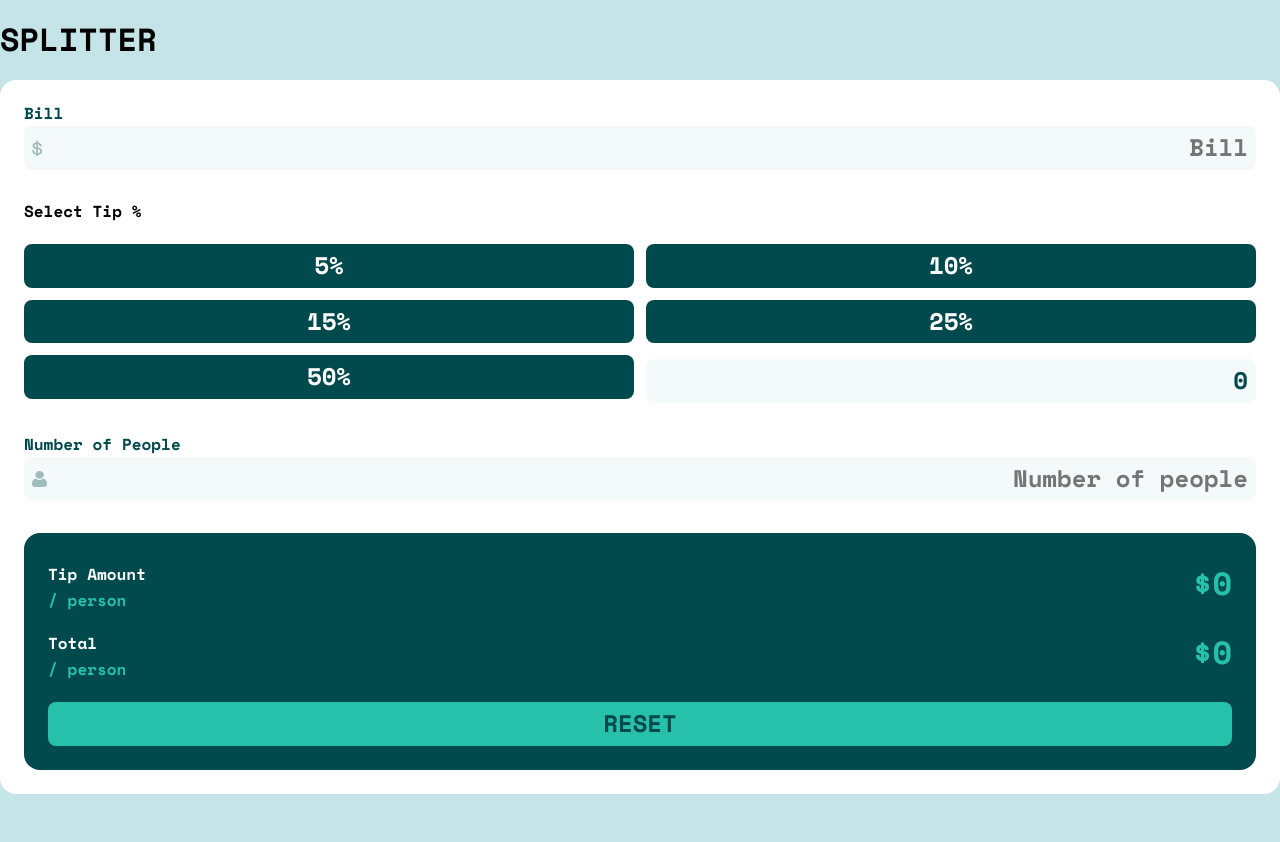
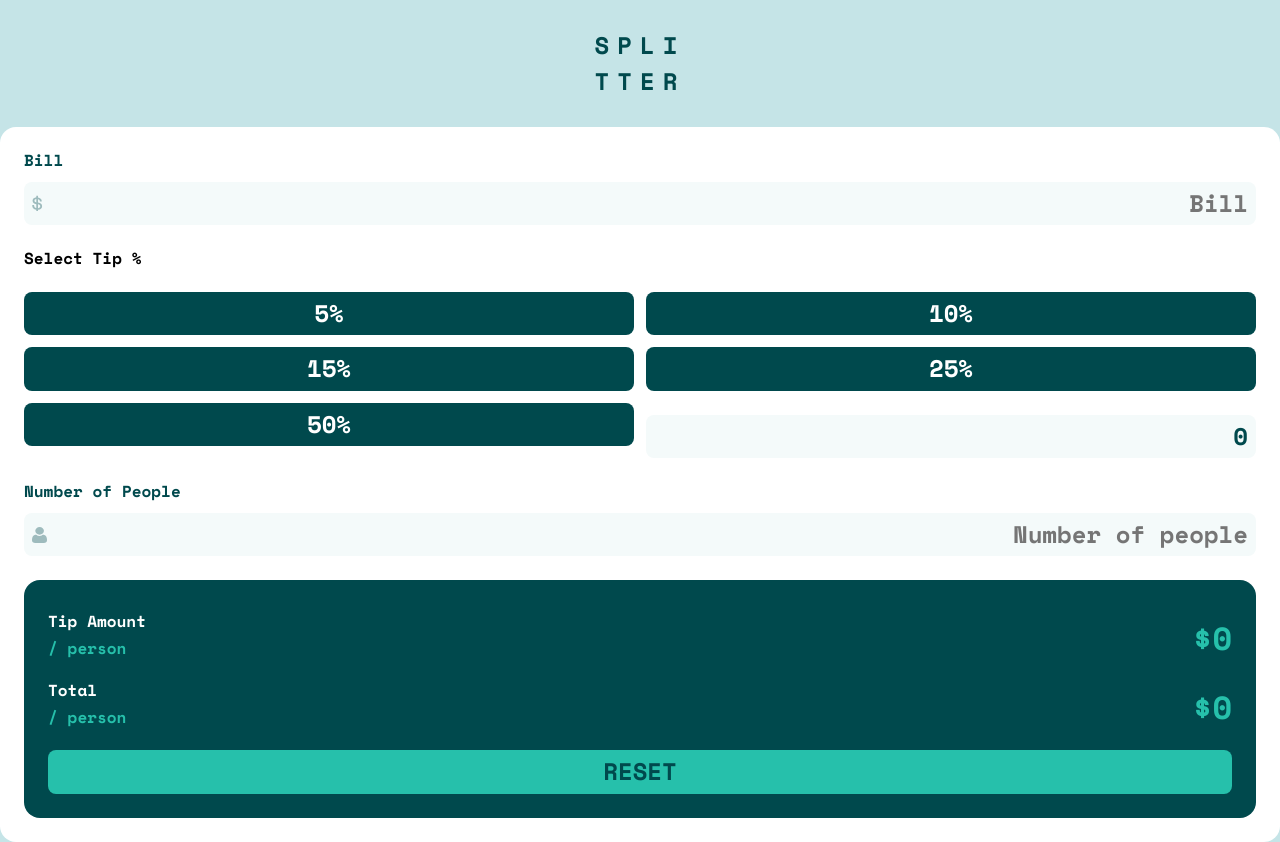
Before and after one commit to alex-castelo/frontend-mentor-tip-calculator-app, a Vue app: page / in a window 1280 px wide. Before the commit the page ends 800 px from the top, so only its background shows below. Built offline with nearby package versions, Linux system fonts and the light colour scheme.

Commit message:
Create TheHeader component

```diff
--- a/src/App.vue
+++ b/src/App.vue
@@ -1,7 +1,7 @@
 <template>
   <main>
     <body>
-      <h1>SPLITTER</h1>
+      <the-header />
       <base-card class="stack-medium">
         <base-input
           type="number"
@@ -29,6 +29,8 @@
 </template>
 <script lang="ts" setup>
 import { ref } from 'vue'
+
+import TheHeader from './components/TheHeader'
 import BaseCard from './components/BaseCard'
 import BaseInput from './components/BaseInput'
 import SummaryCard from './components/SummaryCard'
--- a/src/assets/main.css
+++ b/src/assets/main.css
@@ -32,5 +32,5 @@ input:focus-visible {
 }
 
 .stack-small > * + * {
-  margin-block-end: 0.5rem;
+  margin-block-start: 0.5rem;
 }
--- /dev/null
+++ b/src/components/TheHeader/TheHeader.vue
@@ -0,0 +1,22 @@
+<template>
+  <div class="the-header">
+    <p>SPLI</p>
+    <p>TTER</p>
+  </div>
+</template>
+
+<style scoped>
+p {
+  margin: 0;
+}
+.the-header {
+  margin: 2rem auto;
+  display: flex;
+  flex-direction: column;
+  align-items: center;
+  font-size: x-large;
+  letter-spacing: 8px;
+  gap: 0.5rem;
+  color: var(--color-cyan-dark);
+}
+</style>
--- /dev/null
+++ b/src/components/TheHeader/index.ts
@@ -0,0 +1 @@
+export { default } from './TheHeader.vue'
```
